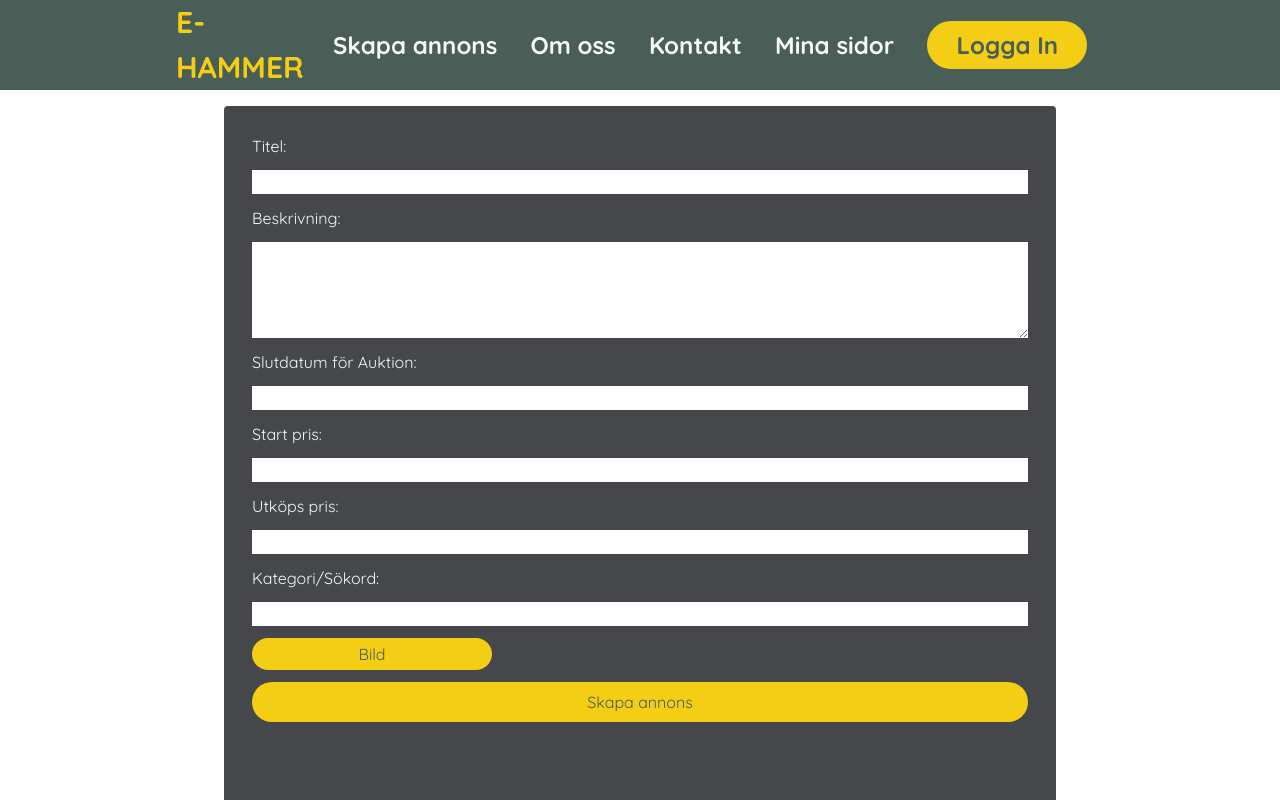
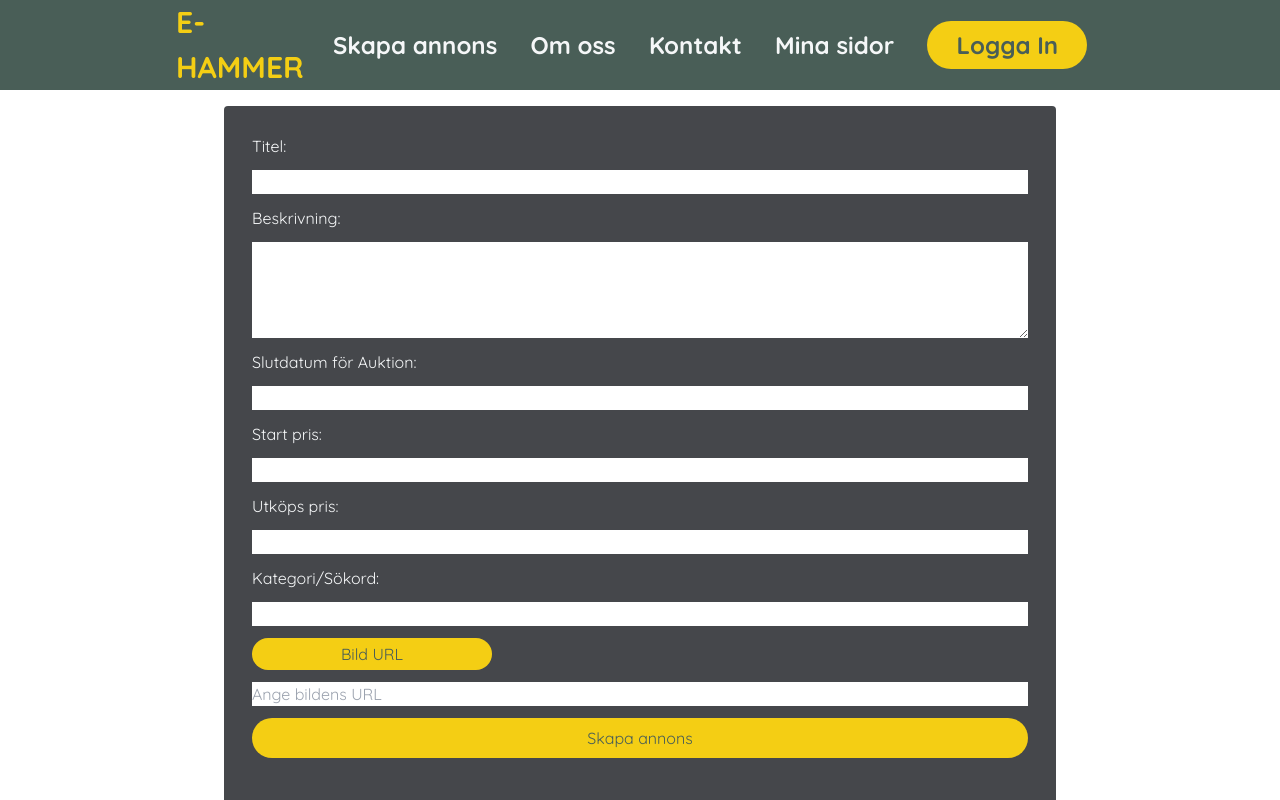
Before and after one commit to EddieMollerstrom/Online-Auktion-Grupp-5, a React (Vite) app: page /Auktionpage in a window 1280 px wide. Shown: the top 800 px of the page. Built offline with nearby package versions, Linux system fonts and the light colour scheme.

Commit message:
Fixa att bilder uppladdas igenom en URL

```diff
--- a/db.json
+++ b/db.json
@@ -55,24 +55,14 @@
       "shipping": "70 kr Postnord"
     },
     {
-      "id": "23fe",
-      "title": "aa",
-      "description": "a",
+      "id": "9f2d",
+      "title": "Hundfan",
+      "description": "aaa",
       "endDate": "2024-11-01",
       "startPrice": "200kr",
       "buyoutPrice": "10000000",
       "category": "Hund",
-      "image": null
-    },
-    {
-      "id": "f7a1",
-      "title": "aa",
-      "description": "a",
-      "endDate": "2024-11-01",
-      "startPrice": "200kr",
-      "buyoutPrice": "10000000",
-      "category": "Hund",
-      "image": {}
+      "img": "https://www.sva.se/media/450n2i0f/istock-505535141.jpg?center=0.305648726625478,0.47827326413084265&mode=crop&width=290&height=516&rnd=2372941"
     }
   ],
   "users": [
--- a/src/pages/Auktionpage.jsx
+++ b/src/pages/Auktionpage.jsx
@@ -8,16 +8,18 @@ function AuctionForm() {
   const [startPrice, setStartPrice] = useState('');
   const [buyoutPrice, setBuyoutPrice] = useState('');
   const [category, setCategory] = useState('');
-  const [image, setImage] = useState(null);
+  const [img, setImageURL] = useState('');
+
+
 
   const formData = {
-    title: title,
-    description: description,
-    endDate: endDate,
-    startPrice: startPrice,
-    buyoutPrice: buyoutPrice,
-    category: category,
-    image: image,
+    title,
+    description,
+    endDate,
+    startPrice,
+    buyoutPrice,
+    category,
+    img,
   };
 
 
@@ -128,21 +130,23 @@ function AuctionForm() {
           value={category}
           onChange={(event) => setCategory(event.target.value)}
         />
-
         <label
-          htmlFor="image"
+          htmlFor="imageURL"
           className="bg-custom-yellow h-8 w-60 flex justify-center items-center rounded-full text-custom-green cursor-pointer"
         >
-          Bild
+          Bild URL
         </label>
         <input
-          type="file"
-          id="image"
-          name="image"
-          accept="image/*"
-          className="hidden"
-          onChange={(event) => setImage(event.target.files[0])}
-        />
+        type="text"
+        id="img"
+        name="img"
+        className="text-black"
+        placeholder="Ange bildens URL"
+        value={img} // Uppdaterat namnet här
+        onChange={(event) => setImageURL(event.target.value)} // Om detta inte är ett copy-paste-fel, ändra detta också till setImageURL
+      />
+
+
 
         <input
           type="button"
```
